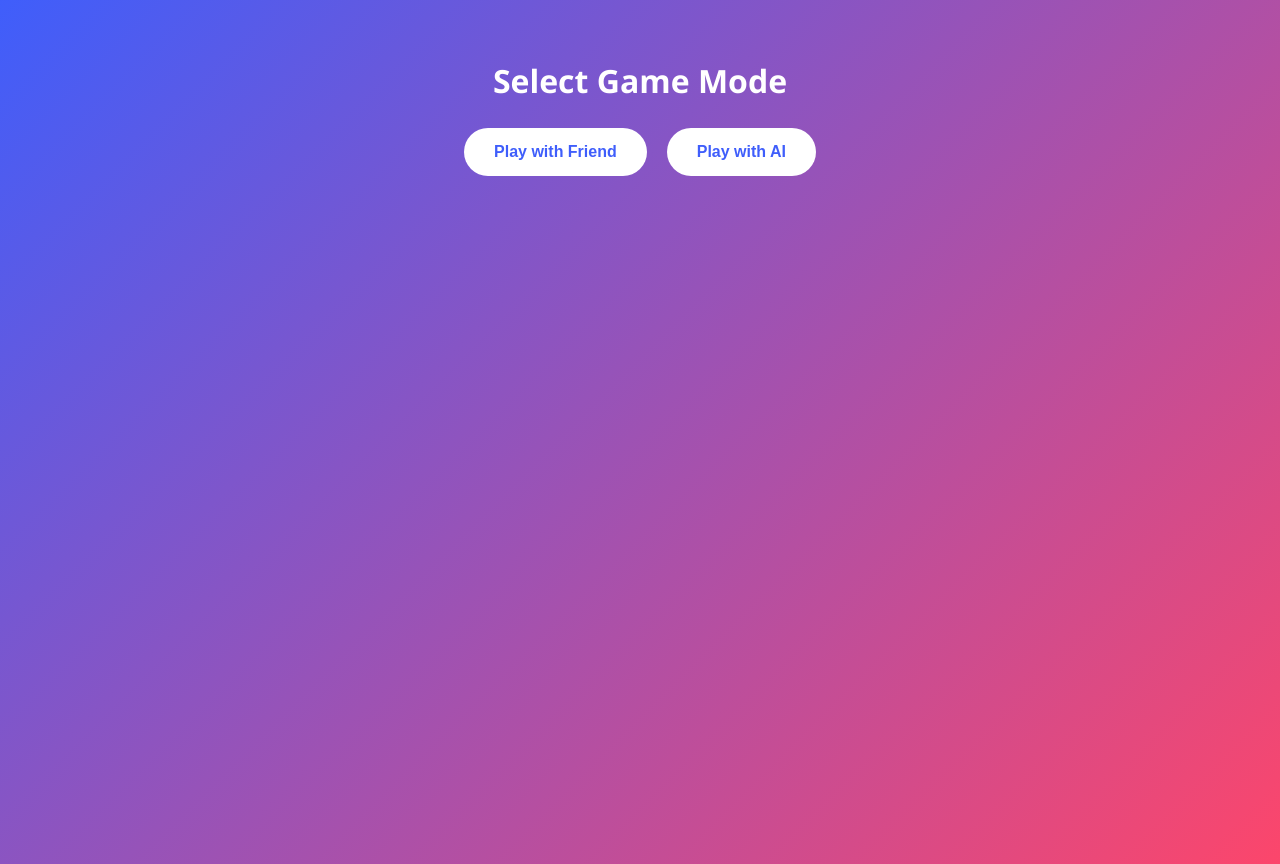
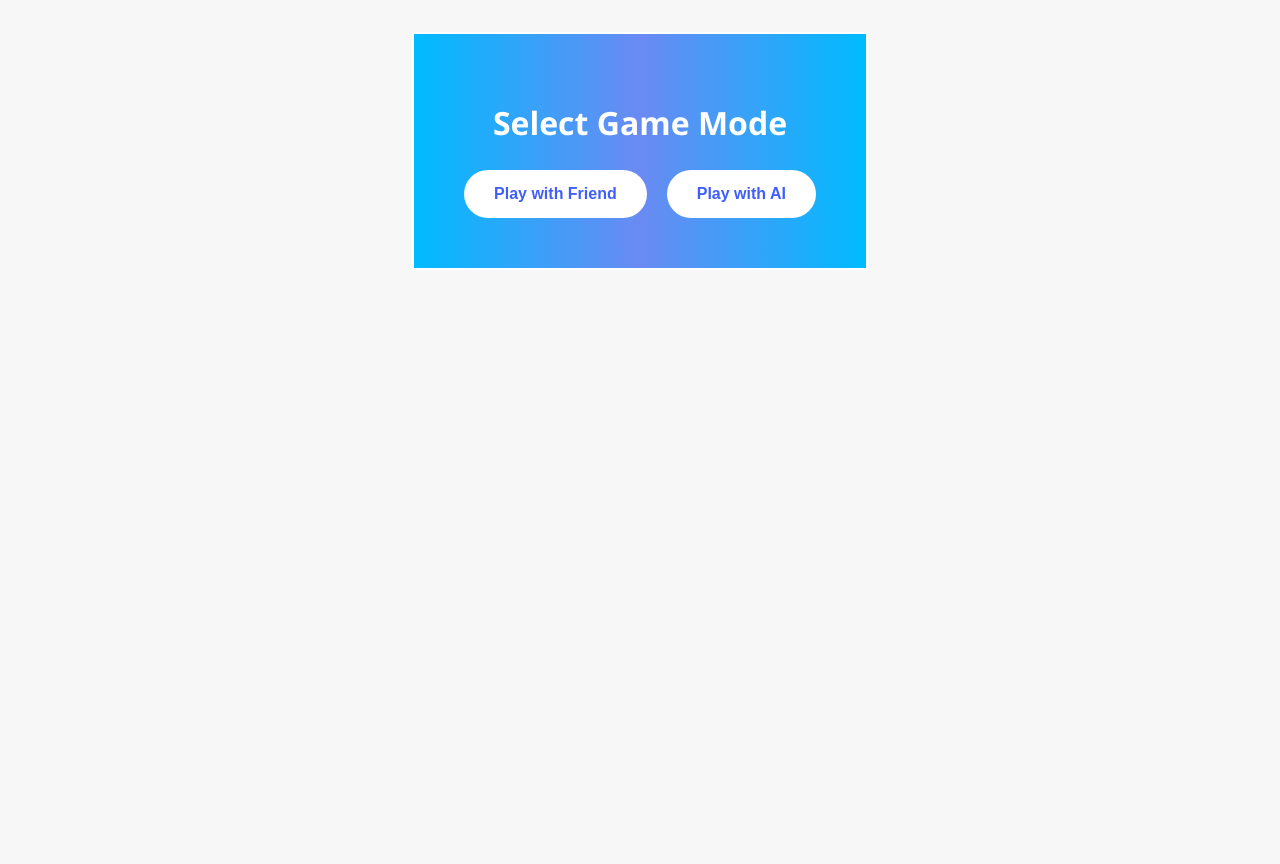
Before and after one commit to HetLimbani-learnerboy/MemeGenerator-AIRoaster-MiniGames, a React (Vite) app: page /TicTacToe in a window 1280 px wide. Built offline with nearby package versions, Linux system fonts and the light colour scheme.

Commit message:
Edit game

```diff
--- a/src/Components/Getstartdesign.css
+++ b/src/Components/Getstartdesign.css
@@ -204,7 +204,6 @@
   padding: 20px;
   flex-direction: column;
   border-radius: 10px;
-  /* margin-left: 10%; */
   width: 400px;
   height: 200px;
   margin-bottom: 5%;
@@ -228,9 +227,14 @@
   cursor: pointer;
   width: 200px;
   padding: 20px 20px;
-margin-top: 20%;
+  margin-top: 20%;
   border: none;
 
+}
+.game-item button:hover {
+  color: #3f5efb;
+  transform: scale(1.05);
+  transition: all 0.3s ease;
 }
 
 
--- a/src/Components/TicTacToe.css
+++ b/src/Components/TicTacToe.css
@@ -1,11 +1,12 @@
 /* General Container */
 .game-container {
+
   display: flex;
   flex-direction: column;
   align-items: center;
   padding: 2rem;
   min-height: 100vh;
-  background: linear-gradient(135deg, #3f5efb, #fc466b);
+
   font-family: 'Segoe UI', Tahoma, Geneva, Verdana, sans-serif;
 }
 
@@ -13,6 +14,9 @@
 .mode-select, .difficulty-select {
   text-align: center;
   margin-bottom: 2rem;
+  border: 2px solid #fff;
+  background: linear-gradient(to right, #00bbff, #6a8af2, #00bbff);
+  padding: 40px;
 }
 
 .mode-select h2,
--- a/src/Components/TicTacToe.jsx
+++ b/src/Components/TicTacToe.jsx
@@ -8,9 +8,9 @@ const ai = 'O';
 
 function calculateWinner(squares) {
   const lines = [
-    [0, 1, 2], [3, 4, 5], [6, 7, 8], // rows
-    [0, 3, 6], [1, 4, 7], [2, 5, 8], // columns
-    [0, 4, 8], [2, 4, 6]             // diagonals
+    [0, 1, 2], [3, 4, 5], [6, 7, 8],
+    [0, 3, 6], [1, 4, 7], [2, 5, 8],
+    [0, 4, 8], [2, 4, 6]
   ];
   for (let i = 0; i < lines.length; i++) {
     const [a, b, c] = lines[i];
@@ -25,7 +25,6 @@ function isBoardFull(squares) {
   return squares.every(square => square !== null);
 }
 
-// Minimax algorithm for the unbeatable AI
 function minimax(newBoard, isMaximizing) {
   const winner = calculateWinner(newBoard);
   if (winner === ai) return { score: 10 };
@@ -46,7 +45,7 @@ function minimax(newBoard, isMaximizing) {
         let result = minimax(newBoard, true);
         move.score = result.score;
       }
-      newBoard[i] = null; // Reset the spot
+      newBoard[i] = null;
       moves.push(move);
     }
   }
@@ -73,10 +72,8 @@ function minimax(newBoard, isMaximizing) {
 }
 
 
-// --- React Component ---
-
 const TicTacToe = () => {
-  const [mode, setMode] = useState(''); // '', 'friends', 'ai'
+  const [mode, setMode] = useState('');
   const [board, setBoard] = useState(initialBoard);
   const [xIsNext, setXIsNext] = useState(true);
   const [aiDifficulty, setAiDifficulty] = useState('hard');
@@ -85,14 +82,12 @@ const TicTacToe = () => {
   const isDraw = isBoardFull(board) && !winner;
   const currentPlayer = xIsNext ? 'X' : 'O';
 
-  // Effect to handle AI's turn
   useEffect(() => {
-    // If it's AI mode, it's O's turn, and the game is not over
     if (mode === 'ai' && !xIsNext && !winner && !isDraw) {
       const timer = setTimeout(() => {
         makeAIMove();
-      }, 500); // Delay for better UX
-      return () => clearTimeout(timer); // Cleanup timer
+      }, 500);
+      return () => clearTimeout(timer);
     }
   }, [xIsNext, board, mode, winner, isDraw]);
 
@@ -110,11 +105,9 @@ const TicTacToe = () => {
     const boardCopy = [...board];
 
     if (aiDifficulty === 'hard') {
-      // Minimax finds the best move index
       const bestMove = minimax(boardCopy, true);
       move = bestMove.index;
     } else {
-      // Easy mode: pick a random empty square
       const emptyIndexes = board.map((val, index) => val === null ? index : null).filter(val => val !== null);
       move = emptyIndexes[Math.floor(Math.random() * emptyIndexes.length)];
     }
@@ -122,7 +115,7 @@ const TicTacToe = () => {
     if (move !== undefined) {
       boardCopy[move] = ai;
       setBoard(boardCopy);
-      setXIsNext(true); // Switch back to player's turn
+      setXIsNext(true);
     }
   };
 
```
